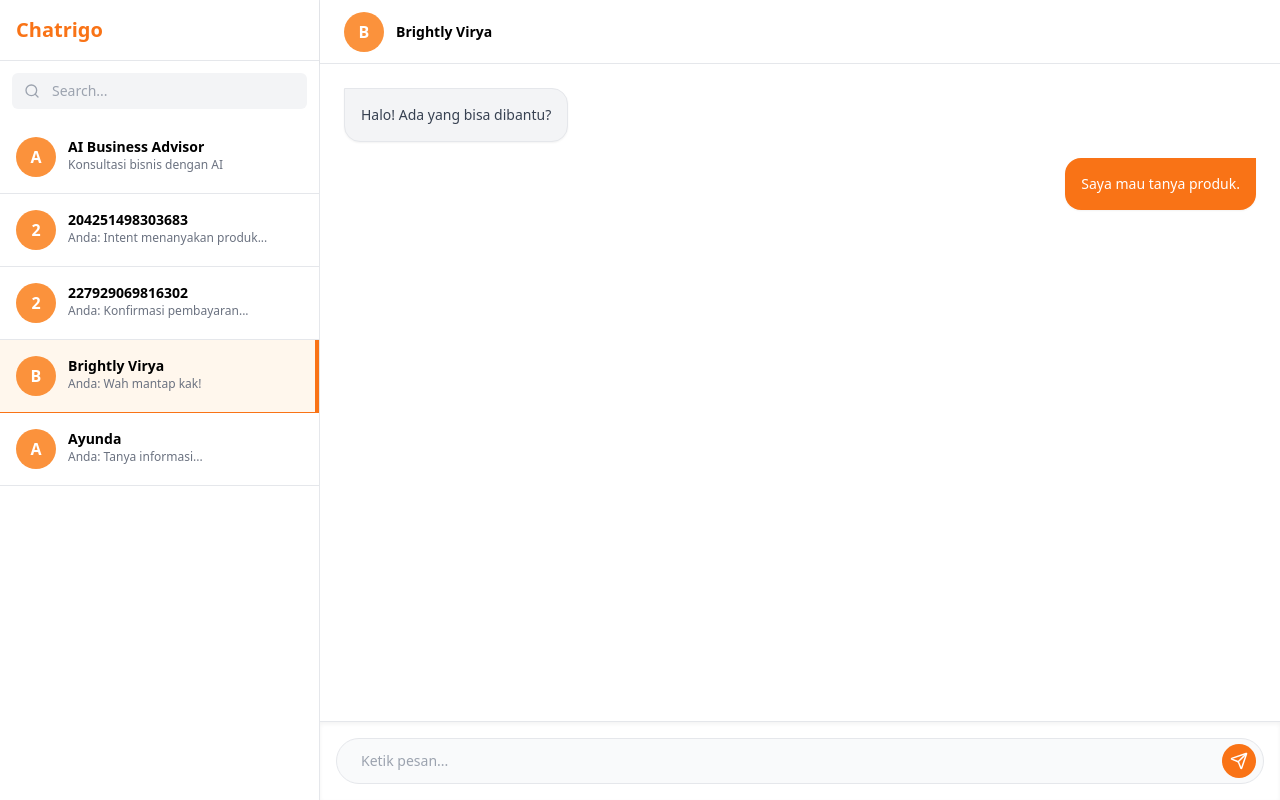
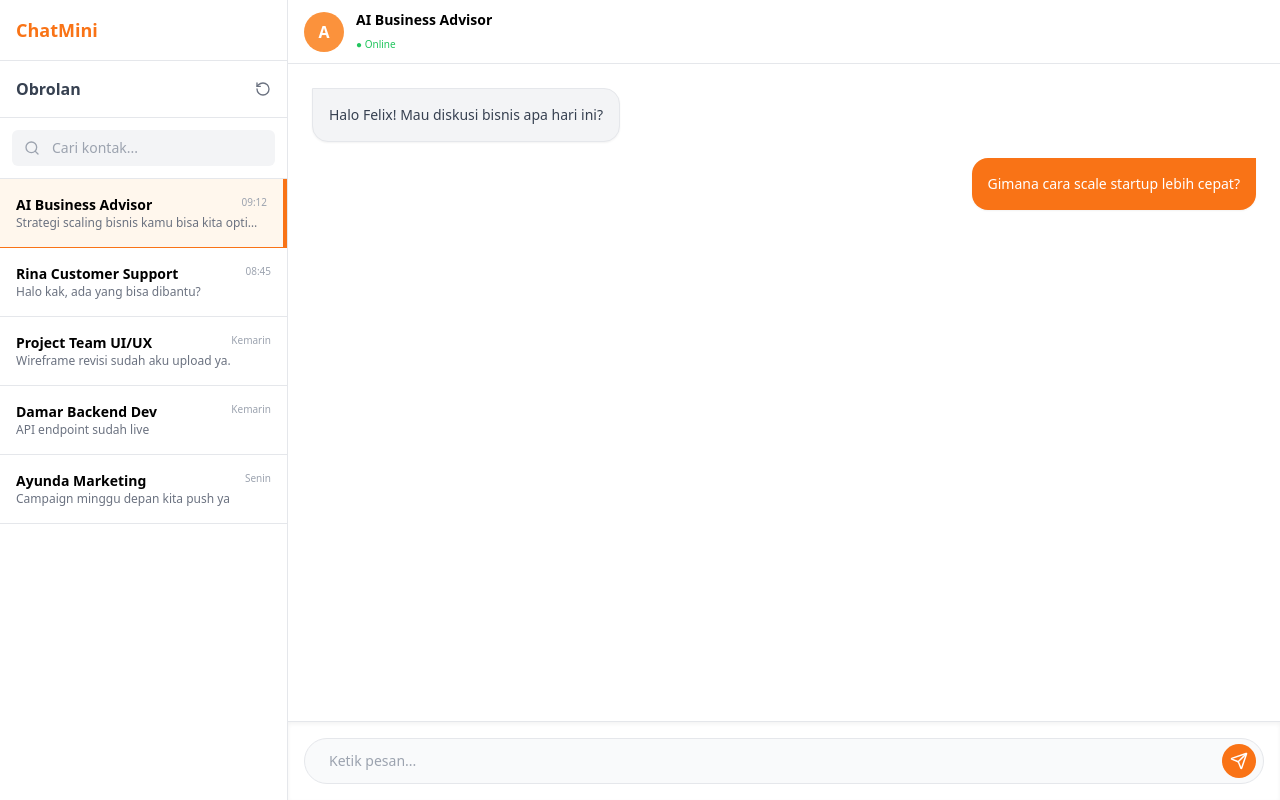
Before and after one commit to felixoctanielte/chatmini-intern, a Next.js app: page /chat in a window 1280 px wide. Built offline with nearby package versions, Linux system fonts and the light colour scheme.

Commit message:
update refresh

```diff
--- a/src/app/chat/page.tsx
+++ b/src/app/chat/page.tsx
@@ -4,55 +4,71 @@
 import ChatHeader from "../../components/ChatHeader";
 import MessageBubble from "../../components/MessageBubble";
 import ChatInput from "../../components/ChatInput";
-
+import { DUMMY_CONTACTS, DUMMY_MESSAGES } from "../../data/dummyData";
+import { Message } from "../../types/chat";
 
 export default function ChatPage() {
-  const [activeChat, setActiveChat] = useState("Brightly Virya");
+  const [activeChatId, setActiveChatId] = useState<number>(DUMMY_CONTACTS[0].id);
 
-  const [messages, setMessages] = useState({
-    "Brightly Virya": [
-      { id: 1, text: "Halo! Ada yang bisa dibantu?", sender: "bot" },
-      { id: 2, text: "Saya mau tanya produk.", sender: "user" },
-    ],
-    "AI Business Advisor": [
-      { id: 1, text: "Konsultasi bisnis tersedia.", sender: "bot" },
-    ],
-  });
+  const [messages, setMessages] = useState<Record<number, Message[]>>(DUMMY_MESSAGES);
 
-  const [inputText, setInputText] = useState("");
+  const [inputText, setInputText] = useState<string>("");
+  const [sidebarOpen, setSidebarOpen] = useState<boolean>(false);
+
   const bottomRef = useRef<HTMLDivElement | null>(null);
+
+  const activeContact = DUMMY_CONTACTS.find(c => c.id === activeChatId);
 
   useEffect(() => {
     bottomRef.current?.scrollIntoView({ behavior: "smooth" });
-  }, [messages, activeChat]);
+  }, [messages, activeChatId]);
 
-  const handleSendMessage = (e: React.FormEvent) => {
+  const handleSendMessage = (e: React.FormEvent<HTMLFormElement>) => {
     e.preventDefault();
     if (!inputText.trim()) return;
 
+    const newMessage: Message = {
+      id: Date.now(),
+      text: inputText,
+      sender: "user",
+    };
+
     setMessages((prev) => ({
       ...prev,
-      [activeChat]: [
-        ...(prev[activeChat] || []),
-        { id: Date.now(), text: inputText, sender: "user" },
-      ],
+      [activeChatId]: [...(prev[activeChatId] || []), newMessage],
     }));
 
     setInputText("");
   };
 
   return (
-    <div className="flex h-screen">
-      <Sidebar activeChat={activeChat} setActiveChat={setActiveChat} />
-      <div className="flex-1 flex flex-col">
-        <ChatHeader activeChat={activeChat} />
-        <div className="flex-1 overflow-y-auto p-6 space-y-4 bg-white">
-          {(messages[activeChat] || []).map((m) => (
+    <div className="flex h-screen overflow-hidden">
+      <Sidebar
+        contacts={DUMMY_CONTACTS}
+        activeChatId={activeChatId}
+        setActiveChatId={(id: number) => {
+          setActiveChatId(id);
+          setSidebarOpen(false);
+        }}
+        sidebarOpen={sidebarOpen}
+        setSidebarOpen={setSidebarOpen}
+      />
+
+      <div className="flex-1 flex flex-col bg-white">
+        <ChatHeader contact={activeContact} setSidebarOpen={setSidebarOpen} />
+
+        <div className="flex-1 overflow-y-auto p-6 space-y-4">
+          {(messages[activeChatId] || []).map((m) => (
             <MessageBubble key={m.id} text={m.text} sender={m.sender} />
           ))}
           <div ref={bottomRef} />
         </div>
-        <ChatInput inputText={inputText} setInputText={setInputText} handleSendMessage={handleSendMessage} />
+
+        <ChatInput
+          inputText={inputText}
+          setInputText={setInputText}
+          handleSendMessage={handleSendMessage}
+        />
       </div>
     </div>
   );
--- a/src/components/ChatHeader.tsx
+++ b/src/components/ChatHeader.tsx
@@ -1,10 +1,30 @@
-export default function ChatHeader({ activeChat }) {
+import { Menu } from "lucide-react";
+import { Contact } from "../types/chat";
+
+interface Props {
+  contact?: Contact;
+  setSidebarOpen: (v: boolean) => void;
+}
+
+export default function ChatHeader({ contact, setSidebarOpen }: Props) {
+  if (!contact) return null;
+
   return (
-    <div className="h-16 border-b flex items-center px-6 bg-white shadow-sm">
-      <div className="w-10 h-10 rounded-full bg-orange-400 text-white flex items-center justify-center font-bold">
-        {activeChat[0]}
+    <div className="h-16 border-b flex items-center px-4 justify-between bg-white">
+      <div className="flex items-center gap-3">
+        <Menu className="md:hidden cursor-pointer" onClick={() => setSidebarOpen(true)} />
+
+        <div className="w-10 h-10 rounded-full bg-orange-400 text-white flex items-center justify-center font-bold">
+          {contact.name.charAt(0)}
+        </div>
+
+        <div>
+          <h2 className="font-bold text-sm">{contact.name}</h2>
+          <span className={`text-[10px] ${contact.online ? "text-green-500" : "text-gray-400"}`}>
+            ● {contact.online ? "Online" : "Offline"}
+          </span>
+        </div>
       </div>
-      <h2 className="ml-3 font-bold text-sm">{activeChat}</h2>
     </div>
   );
 }
--- a/src/components/Sidebar.tsx
+++ b/src/components/Sidebar.tsx
@@ -1,52 +1,87 @@
 "use client";
-import { Search } from "lucide-react";
-import { DUMMY_CONTACTS } from "../data/dummyContacts";
+import { Search, X, RotateCcw } from "lucide-react";
 import { useState } from "react";
+import { Contact } from "../types/chat";
 
-export default function Sidebar({ activeChat, setActiveChat }) {
+interface SidebarProps {
+  contacts: Contact[];
+  activeChatId: number;
+  setActiveChatId: (id: number) => void;
+  sidebarOpen: boolean;
+  setSidebarOpen: (v: boolean) => void;
+}
+
+export default function Sidebar({
+  contacts,
+  activeChatId,
+  setActiveChatId,
+  sidebarOpen,
+  setSidebarOpen,
+}: SidebarProps) {
   const [search, setSearch] = useState("");
 
-  const filtered = DUMMY_CONTACTS.filter(c =>
+  const filteredContacts = contacts.filter((c) =>
     c.name.toLowerCase().includes(search.toLowerCase())
   );
 
   return (
-    <div className="w-80 border-r flex flex-col bg-white shadow-sm hidden md:flex">
-      <div className="p-4 border-b">
-        <h1 className="font-bold text-xl text-orange-500">Chatrigo</h1>
+    <>
+
+      {sidebarOpen && (
+        <div
+          className="fixed inset-0 bg-black/40 z-30 md:hidden"
+          onClick={() => setSidebarOpen(false)}
+        />
+      )}
+
+      <div
+        className={`fixed md:static z-40 top-0 left-0 h-full w-72 bg-white border-r
+        transform transition-transform duration-300
+        ${sidebarOpen ? "translate-x-0" : "-translate-x-full"}
+        md:translate-x-0`}
+      >
+
+        <div className="p-4 border-b flex items-center gap-2 font-bold text-orange-500 text-lg">
+          ChatMini
         </div>
 
-      <div className="p-3">
+
+        <div className="p-4 border-b flex justify-between items-center">
+          <h1 className="font-semibold text-gray-700">Obrolan</h1>
+          <RotateCcw className="w-4 h-4 text-gray-500 cursor-pointer hover:text-orange-500" />
+        </div>
+
+        <div className="p-3 border-b">
           <div className="relative">
-          <Search className="absolute left-3 top-2.5 text-gray-400 w-4 h-4" />
+            <Search className="absolute left-3 top-2.5 w-4 h-4 text-gray-400" />
             <input
+              type="text"
+              placeholder="Cari kontak..."
               value={search}
               onChange={(e) => setSearch(e.target.value)}
-            placeholder="Search..."
-            className="w-full bg-gray-100 rounded-md py-2 pl-10 text-sm"
+              className="w-full bg-gray-100 rounded-md py-2 pl-10 text-sm focus:outline-none"
             />
           </div>
         </div>
 
-      <div className="flex-1 overflow-y-auto">
-        {filtered.map((c) => (
+        <div className="overflow-y-auto">
+          {filteredContacts.map((c) => (
             <div
               key={c.id}
-            onClick={() => setActiveChat(c.name)}
-            className={`p-4 flex gap-3 border-b cursor-pointer hover:bg-orange-50 ${
-              activeChat === c.name ? "bg-orange-50 border-r-4 border-orange-500" : ""
+              onClick={() => setActiveChatId(c.id)}
+              className={`p-4 cursor-pointer border-b transition ${
+                activeChatId === c.id ? "bg-orange-50 border-r-4 border-orange-500" : "hover:bg-gray-100"
               }`}
             >
-            <div className="w-10 h-10 rounded-full bg-orange-400 text-white flex items-center justify-center font-bold">
-              {c.name[0]}
+              <div className="flex justify-between">
+                <h3 className="font-semibold text-sm">{c.name}</h3>
+                <span className="text-[10px] text-gray-400">{c.time}</span>
               </div>
-            <div className="flex-1">
-              <h3 className="font-semibold text-sm">{c.name}</h3>
               <p className="text-xs text-gray-500 truncate">{c.lastMsg}</p>
-            </div>
             </div>
           ))}
         </div>
       </div>
+    </>
   );
 }
--- a/src/data/dummyContacts.ts
+++ b/src/data/dummyContacts.ts
@@ -1,7 +1,58 @@
 export const DUMMY_CONTACTS = [
-  { id: 1, name: "AI Business Advisor", lastMsg: "Konsultasi bisnis dengan AI", time: "4 Jan" },
-  { id: 2, name: "204251498303683", lastMsg: "Anda: Intent menanyakan produk...", time: "4 Jan" },
-  { id: 3, name: "227929069816302", lastMsg: "Anda: Konfirmasi pembayaran...", time: "4 Jan" },
-  { id: 4, name: "Brightly Virya", lastMsg: "Anda: Wah mantap kak!", time: "5 Jan" },
-  { id: 5, name: "Ayunda", lastMsg: "Anda: Tanya informasi...", time: "4 Jan" },
+  {
+    id: 1,
+    name: "AI Business Advisor",
+    lastMsg: "Strategi scaling bisnis kamu",
+    time: "09:12",
+    online: true,
+  },
+  {
+    id: 2,
+    name: "Rina Customer Support",
+    lastMsg: "Halo kak, ada yang bisa dibantu?",
+    time: "08:45",
+    online: true,
+  },
+  {
+    id: 3,
+    name: "Project Team UI/UX",
+    lastMsg: "Wireframe revisi sudah aku upload ya.",
+    time: "Kemarin",
+    online: false,
+  },
+  {
+    id: 4,
+    name: "Damar Backend Dev",
+    lastMsg: "API endpoint sudah live 🚀",
+    time: "Kemarin",
+    online: false,
+  },
+  {
+    id: 5,
+    name: "Ayunda Marketing",
+    lastMsg: "Campaign minggu depan kita push ya",
+    time: "Senin",
+    online: true,
+  },
+  {
+    id: 6,
+    name: "Client - Brightly",
+    lastMsg: "Wah hasilnya bagus banget!",
+    time: "Senin",
+    online: false,
+  },
+  {
+    id: 7,
+    name: "Finance Bot",
+    lastMsg: "Invoice bulan ini sudah terbayar.",
+    time: "Minggu",
+    online: false,
+  },
+  {
+    id: 8,
+    name: "DevOps Alert",
+    lastMsg: "Server usage naik 80%",
+    time: "Minggu",
+    online: true,
+  },
 ];
--- /dev/null
+++ b/src/data/dummyData.ts
@@ -0,0 +1,27 @@
+export const DUMMY_CONTACTS = [
+  { id: 1, name: "AI Business Advisor", lastMsg: "Strategi scaling bisnis kamu bisa kita optimasi.", time: "09:12", online: true },
+  { id: 2, name: "Rina Customer Support", lastMsg: "Halo kak, ada yang bisa dibantu?", time: "08:45", online: true },
+  { id: 3, name: "Project Team UI/UX", lastMsg: "Wireframe revisi sudah aku upload ya.", time: "Kemarin", online: false },
+  { id: 4, name: "Damar Backend Dev", lastMsg: "API endpoint sudah live", time: "Kemarin", online: false },
+  { id: 5, name: "Ayunda Marketing", lastMsg: "Campaign minggu depan kita push ya", time: "Senin", online: true },
+];
+
+export const DUMMY_MESSAGES = {
+  1: [
+    { sender: "bot", text: "Halo Felix! Mau diskusi bisnis apa hari ini?" },
+    { sender: "user", text: "Gimana cara scale startup lebih cepat?" },
+  ],
+  2: [
+    { sender: "bot", text: "Halo kak, ada kendala?" },
+  ],
+  3: [
+    { sender: "bot", text: "Wireframe dashboard udah aku share ya." },
+    { sender: "user", text: "Siap, nanti aku cek." },
+  ],
+  4: [
+    { sender: "bot", text: "Endpoint auth sudah aman." },
+  ],
+  5: [
+    { sender: "bot", text: "Campaign ads mulai kapan?" },
+  ],
+};
--- /dev/null
+++ b/src/types/chat.ts
@@ -0,0 +1,13 @@
+export interface Contact {
+  id: number;
+  name: string;
+  lastMsg: string;
+  time: string;
+  online?: boolean;
+}
+
+export interface Message {
+  id: number;
+  text: string;
+  sender: "user" | "bot";
+}
```
Also changed, not shown: src/app/login/page.tsx (+0 -10 lines). Lines whose indentation alone changed are shown as unchanged.
